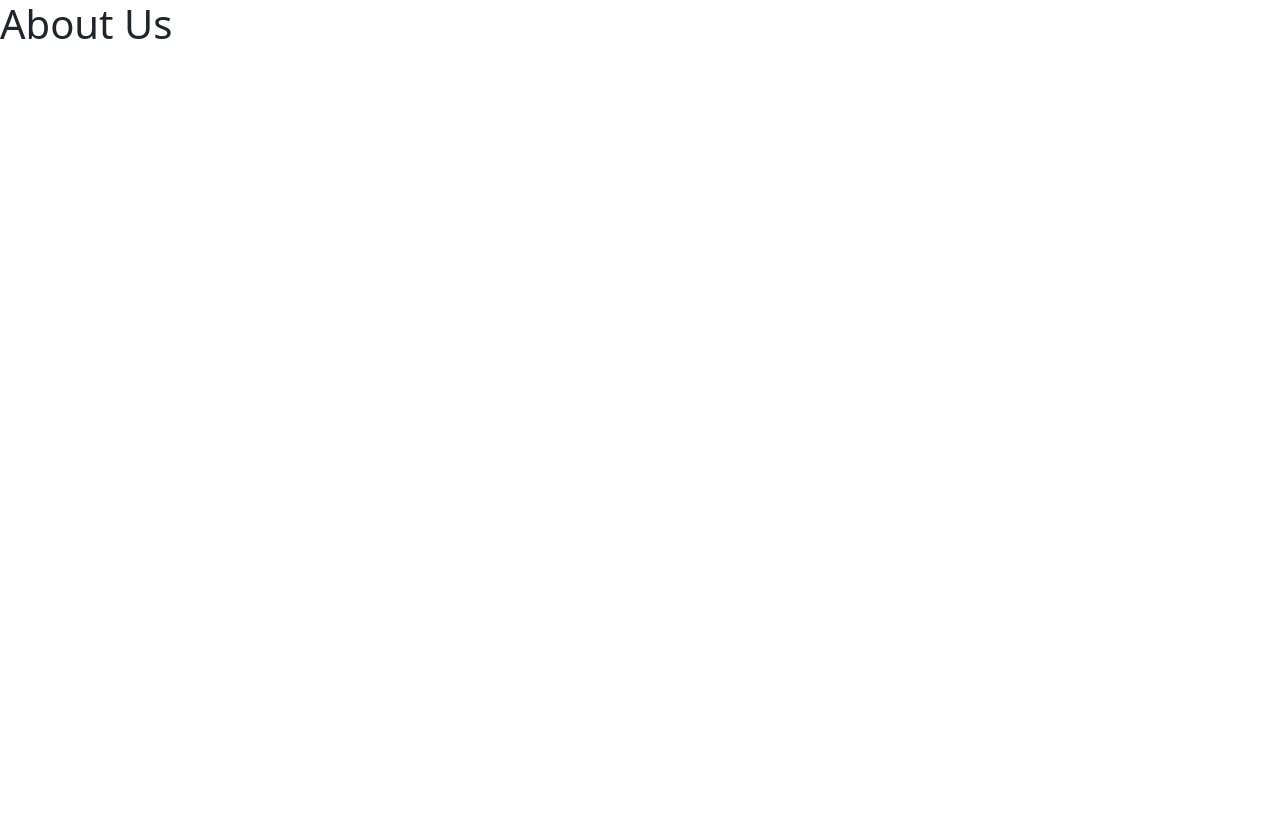
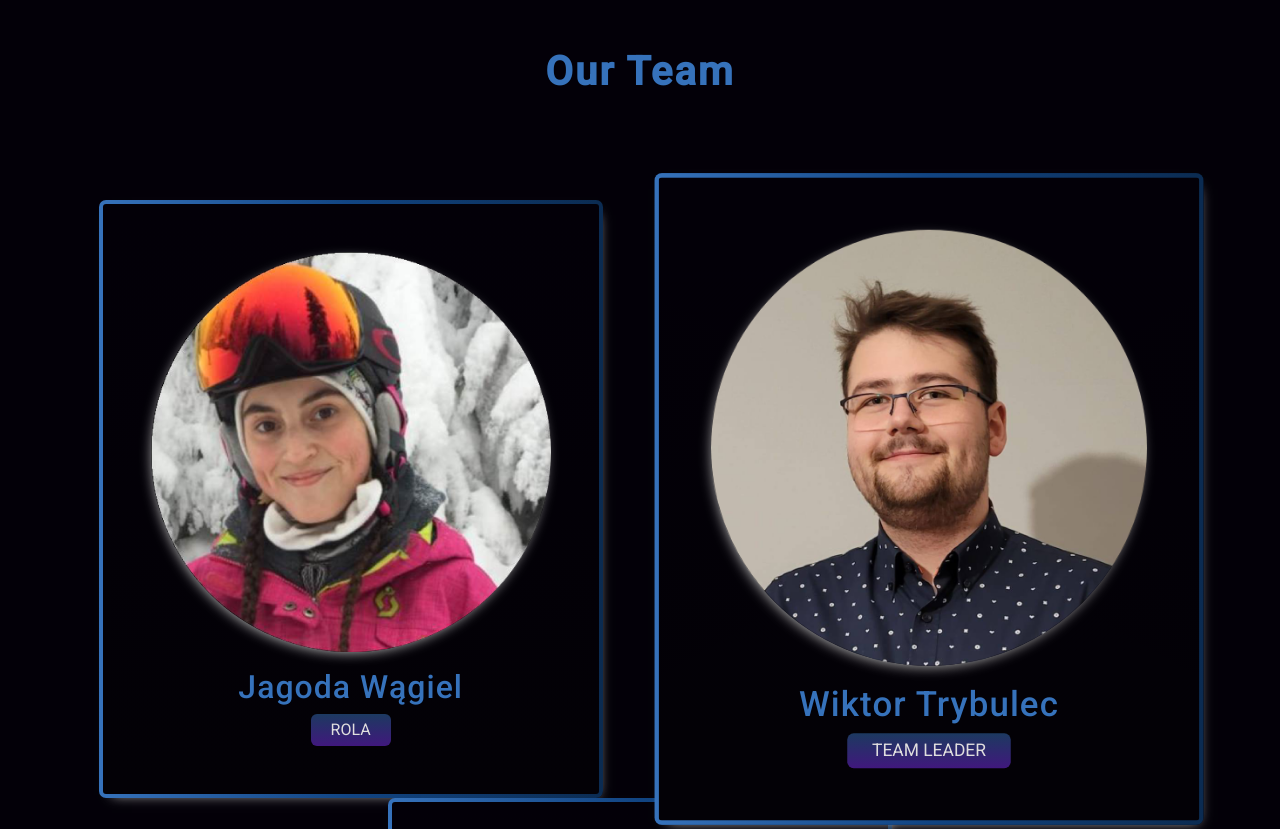
Before and after one commit to wiktortr/EDI, a plain HTML site: page about_us.html in a window 1280 px wide. Shown: the top 829 px of the page. Before the commit the page ends 800 px from the top, so only its background shows below. Drawn offline with nearby package versions, Linux system fonts and the light colour scheme.

Commit message:
About Us

```diff
--- /dev/null
+++ b/about_us.css
@@ -0,0 +1,54 @@
+body,html {
+    margin: 0;
+    padding: 0;
+    width: 100%;
+    height: 100vh;
+    background-color: #030008 !important;
+}
+*{
+    font-family: 'Roboto', sans-serif;
+    font-weight: 400;
+    box-sizing: border-box;
+}
+p.h1 {
+    color: #3672bb;
+    font-weight: 700;
+    letter-spacing: 2px;
+}
+p.h2 {
+    color: #3672bb;
+    font-weight: 500;
+    letter-spacing: 1px;
+}
+#main {
+    height: 100vh;
+}
+.card-image {
+    max-width: 400px;
+    width: 100%;
+    box-shadow: -2px 4px 13px -4px #c7c7c7;
+    border-radius: 50%;
+}
+
+img {
+    width: 100%;
+    height: 100%;
+}
+.card-box {
+    border-radius: 5px;
+    box-shadow: 4px 6px 12px -9px #c7c7c7;
+    background: linear-gradient(#030008, #030106) padding-box, linear-gradient(to right, #3672bb, #114482, #0b2b51) border-box;
+    border-radius: 7px;
+    border: 4px solid transparent;
+}
+#special {
+    transform: scale(1.09);
+}
+.card-role {
+    background: linear-gradient(#3672bb,#7d2ff4);
+    width: max-content;
+    min-width: 80px;
+}
+.card-role-text {
+    color: rgb(224, 222, 222);
+}
--- a/about_us.html
+++ b/about_us.html
@@ -4,17 +4,85 @@
     <meta charset="UTF-8" />
     <meta http-equiv="X-UA-Compatible" content="IE=edge" />
     <meta name="viewport" content="width=device-width, initial-scale=1.0" />
-    <title>About Us</title>
+    <title>Our Team</title>
+    <link rel="stylesheet" href="./about_us.css" />
     <link
       href="https://cdn.jsdelivr.net/npm/bootstrap@5.3.0-alpha1/dist/css/bootstrap.min.css"
       rel="stylesheet"
       integrity="sha384-GLhlTQ8iRABdZLl6O3oVMWSktQOp6b7In1Zl3/Jr59b6EGGoI1aFkw7cmDA6j6gD"
       crossorigin="anonymous"
     />
+    <link rel="preconnect" href="https://fonts.googleapis.com" />
+    <link rel="preconnect" href="https://fonts.gstatic.com" crossorigin />
+    <link
+      href="https://fonts.googleapis.com/css2?family=Roboto:ital,wght@0,400;0,500;1,700&display=swap"
+      rel="stylesheet"
+    />
     <link href="main.css" rel="stylesheet" />
   </head>
   <body>
-    <h1>About Us</h1>
+    <div
+      id="main"
+      class="container-fluid d-flex flex-column justify-content-start align-items-center"
+    >
+      <p class="h1 p-5">Our Team</p>
+      <div
+        id="cards"
+        class="container-fluid d-flex align-items-center justify-content-evenly flex-wrap m-5"
+      >
+        <div class="card-box p-5">
+          <div class="card-image">
+            <img src="./imgs/jagoda.png" alt="Jagoda Wągiel" />
+          </div>
+          <div class="card-title text-center pt-3">
+            <p class="h2">Jagoda Wągiel</p>
+          </div>
+          <div
+            class="card-role-box d-flex align-items-center justify-content-center"
+          >
+            <div
+              class="card-role p-3 rounded opacity-50 d-flex align-items-center justify-content-center position-relative"
+            ></div>
+            <div class="card-role-text text-center position-absolute">ROLA</div>
+          </div>
+        </div>
+        <div id="special" class="card-box p-5">
+          <div class="card-image">
+            <img src="./imgs/wiktor.png" alt="Jagoda Wągiel" />
+          </div>
+          <div class="card-title text-center pt-3">
+            <p class="h2">Wiktor Trybulec</p>
+          </div>
+          <div
+            class="card-role-box d-flex align-items-center justify-content-center"
+          >
+            <div
+              class="card-role p-3 rounded opacity-50 d-flex align-items-center justify-content-center position-relative"
+              style="min-width: 150px"
+            ></div>
+            <div class="card-role-text text-center position-absolute">
+              TEAM LEADER
+            </div>
+          </div>
+        </div>
+        <div class="card-box p-5">
+          <div class="card-image">
+            <img src="./imgs/michal.png" alt="Jagoda Wągiel" />
+          </div>
+          <div class="card-title text-center pt-3">
+            <p class="h2">Michał Woś</p>
+          </div>
+          <div
+            class="card-role-box d-flex align-items-center justify-content-center"
+          >
+            <div
+              class="card-role p-3 rounded opacity-50 d-flex align-items-center justify-content-center position-relative"
+            ></div>
+            <div class="card-role-text text-center position-absolute">ROLA</div>
+          </div>
+        </div>
+      </div>
+    </div>
     <script
       src="https://cdn.jsdelivr.net/npm/bootstrap@5.3.0-alpha1/dist/js/bootstrap.bundle.min.js"
       integrity="sha384-w76AqPfDkMBDXo30jS1Sgez6pr3x5MlQ1ZAGC+nuZB+EYdgRZgiwxhTBTkF7CXvN"
```
Also changed, not shown: imgs/jagoda.png (added), imgs/michal.png (added), imgs/wiktor.png (added).
